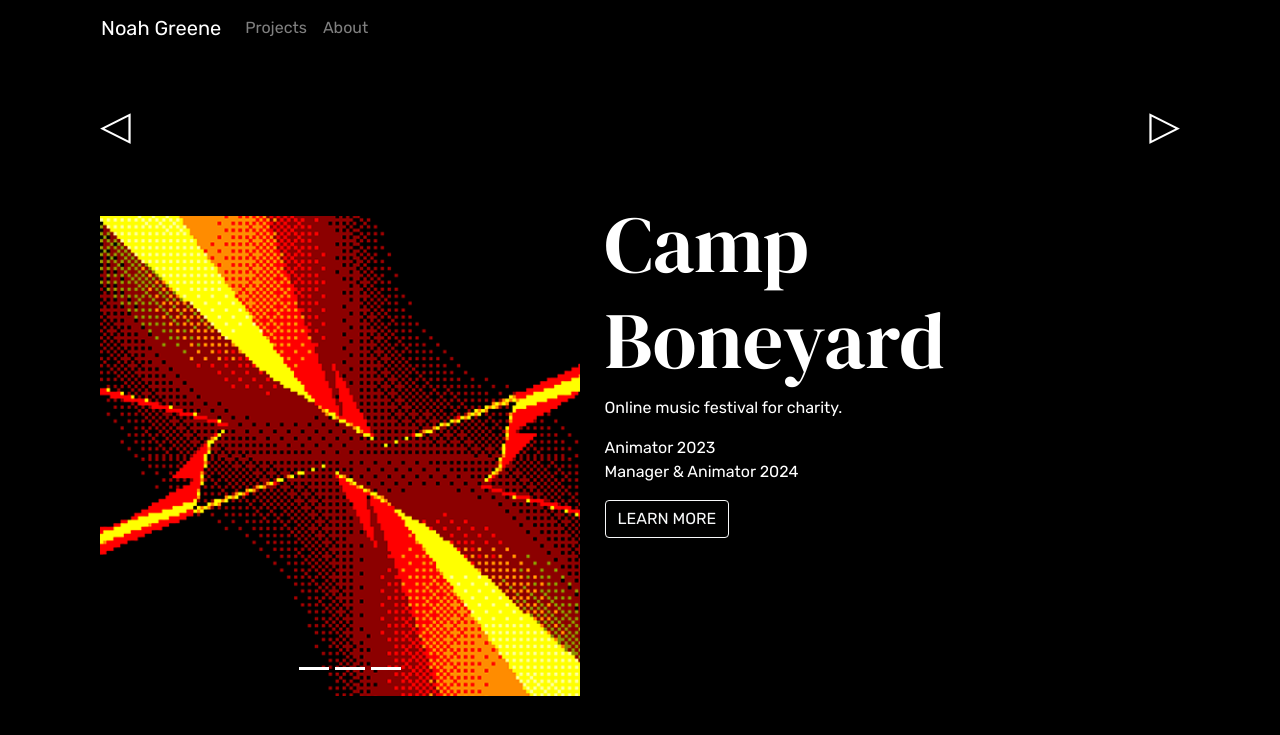
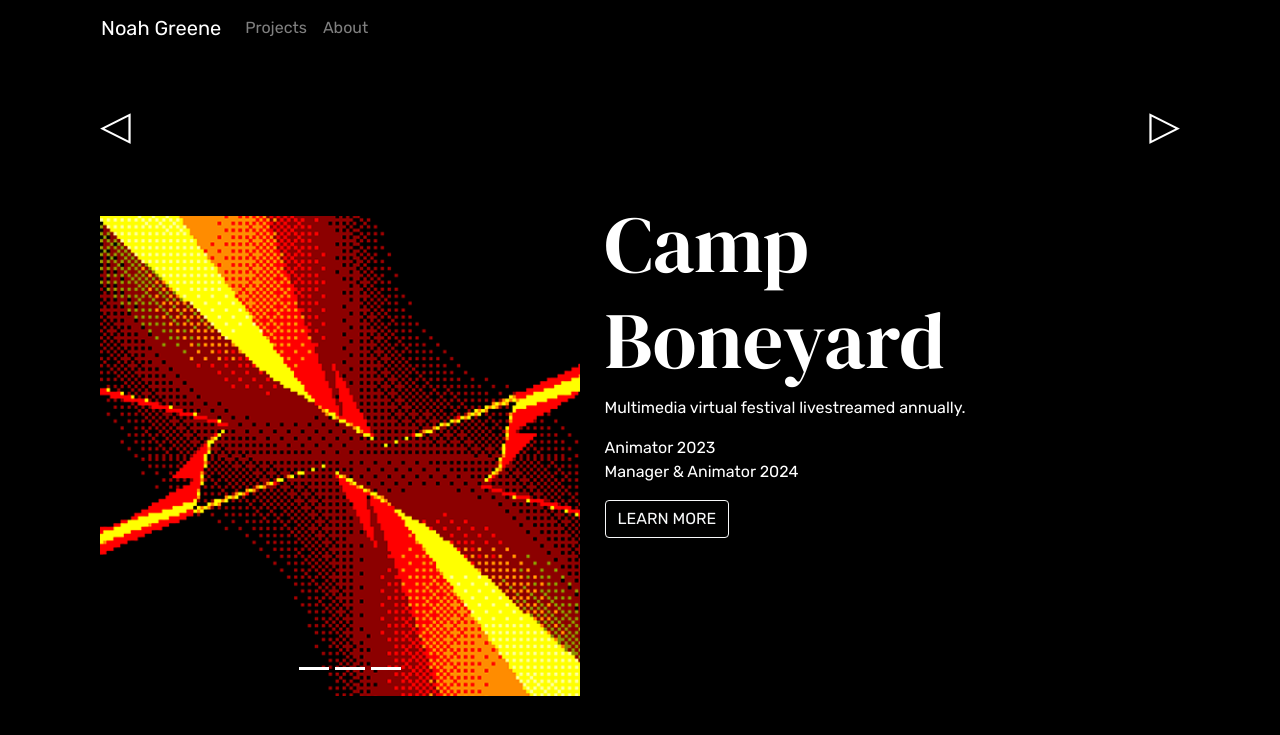
Before and after one commit to miairene/miairene.github.io, a Jekyll site: the page built from _projects/cby.md, in a window 1280 px wide. Shown: the top 735 px of the page. Built offline with Jekyll 4.4.1, drawn with Linux system fonts in a browser that asks for light colours.

Commit message:
Update cby.md

```diff
--- a/_projects/cby.md
+++ b/_projects/cby.md
@@ -9,7 +9,7 @@ order: 20
 watch_link: 'https://boneyard.camp/'
 ---
 
-Online music festival for charity.
+Multimedia virtual festival livestreamed annually.
 
 Animator 2023<br>
 Manager & Animator 2024
```
